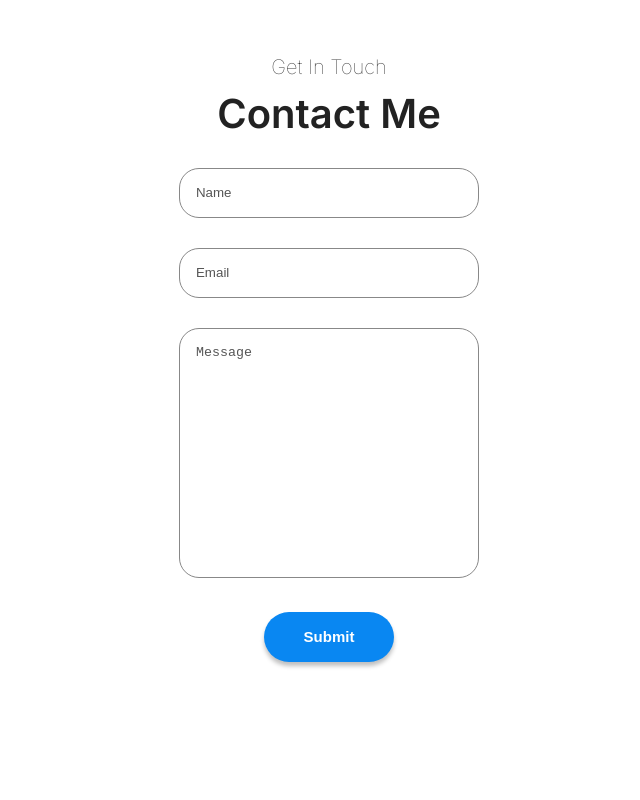
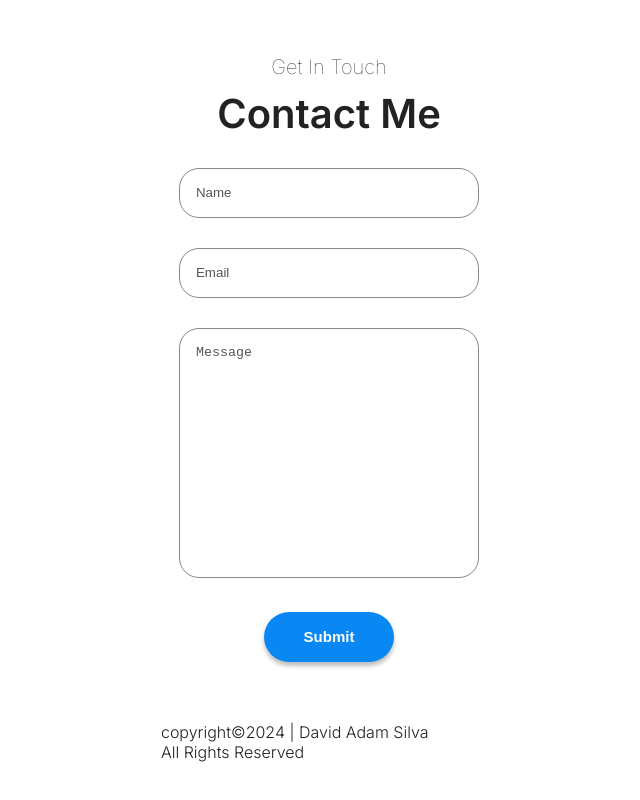
Before and after one commit to DavidAdam1323/portfolio-website-project, a React (Vite) app: page / in a window 1280 px wide. Shown: the part 3494-4294 px from the top of the page, without its empty margins (311-951 px from the left). Before the commit the page ends 4216 px from the top, so only its background shows below. Built offline with nearby package versions, Linux system fonts and the light colour scheme.

Commit message:
Create Footer component with copyright information

```diff
--- a/src/App.jsx
+++ b/src/App.jsx
@@ -3,6 +3,7 @@
 import Skills from "./sections/Skills/Skills";
 import Projects from "./sections/Projects/Projects";
 import Contact from "./sections/Contact/Contact";
+import Footer from "./sections/Footer/Footer";
 
 function App() {
   return (
@@ -11,6 +12,7 @@
       <Skills />
       <Projects />
       <Contact />
+      <Footer />
     </>
   );
 }
--- /dev/null
+++ b/src/sections/Footer/Footer.jsx
@@ -0,0 +1,14 @@
+import styles from "./FooterStyles.module.css";
+
+function Footer() {
+  return (
+    <section id="footer" className={styles.container}>
+      <p>
+        copyright&copy;2024 | David Adam Silva <br />
+        All Rights Reserved
+      </p>
+    </section>
+  );
+}
+
+export default Footer;
```
Also changed, not shown: src/sections/Footer/FooterStyles.module.css (added).
